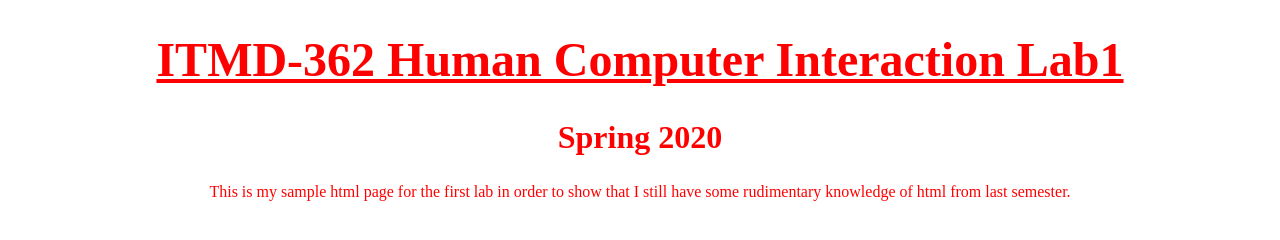
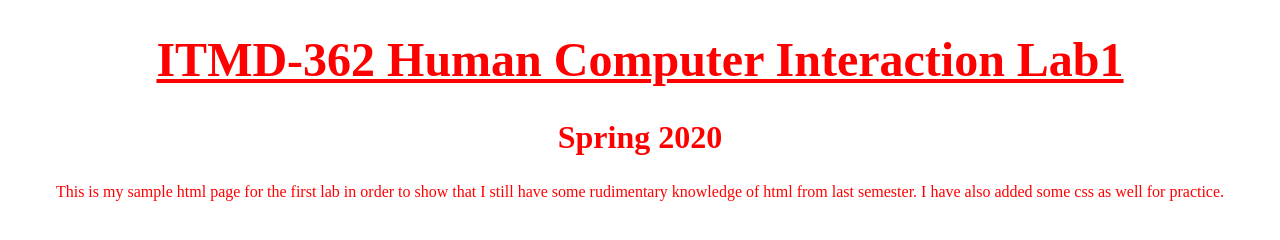
Before and after one commit to itmd-362-bkamran/lab1, a plain HTML site: page index.html in a window 1280 px wide. Drawn offline with Linux system fonts and the light colour scheme.

Commit message:
Update index.html
added another line to the p element

```diff
--- a/index.html
+++ b/index.html
@@ -8,6 +8,6 @@
 <body>
   <h1>ITMD-362 Human Computer Interaction Lab1</h1>
   <h2>Spring 2020</h2>
-  <p>This is my sample html page for the first lab in order to show that I still have some rudimentary knowledge of html from last semester.</p>
+  <p>This is my sample html page for the first lab in order to show that I still have some rudimentary knowledge of html from last semester. I have also added some css as well for practice.</p>
 </body>
 </html>
```
